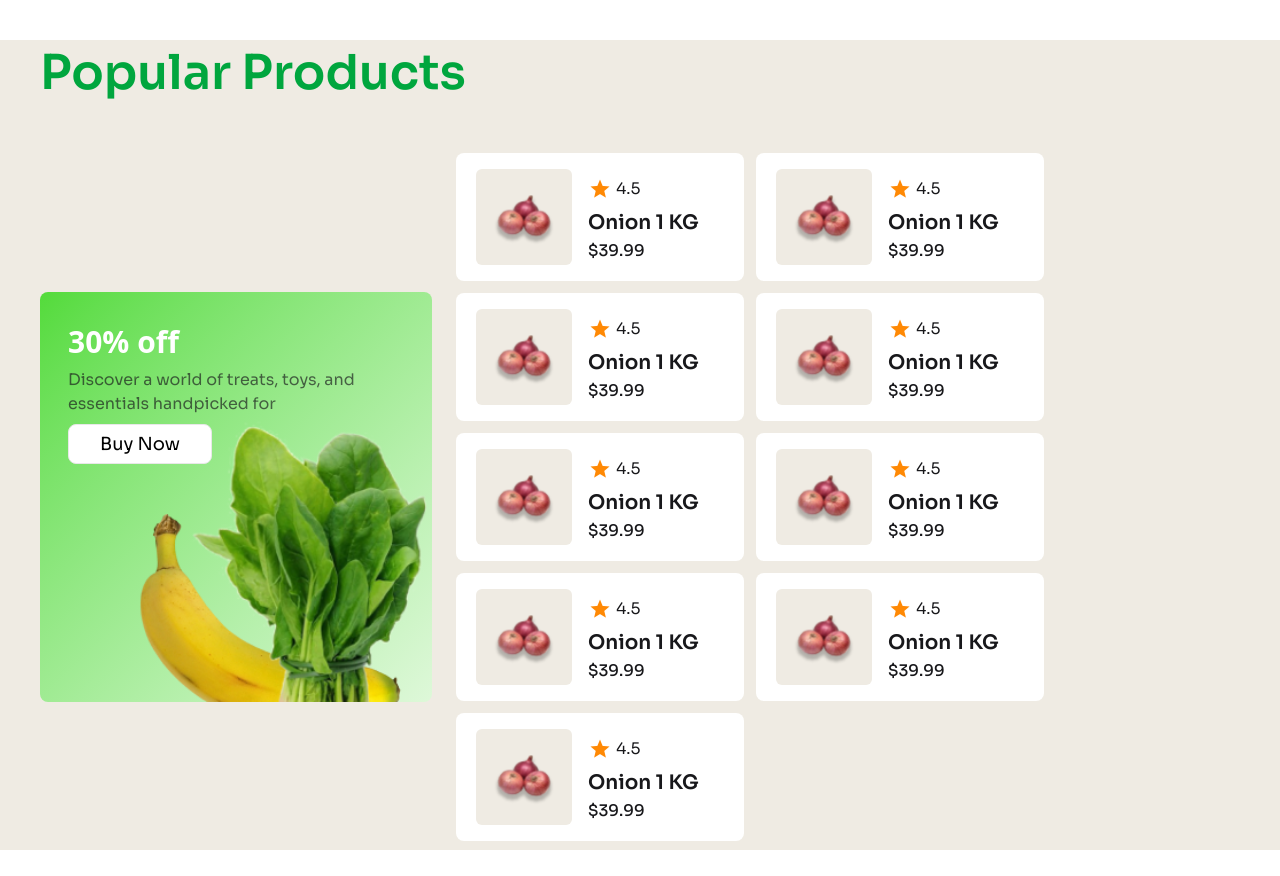
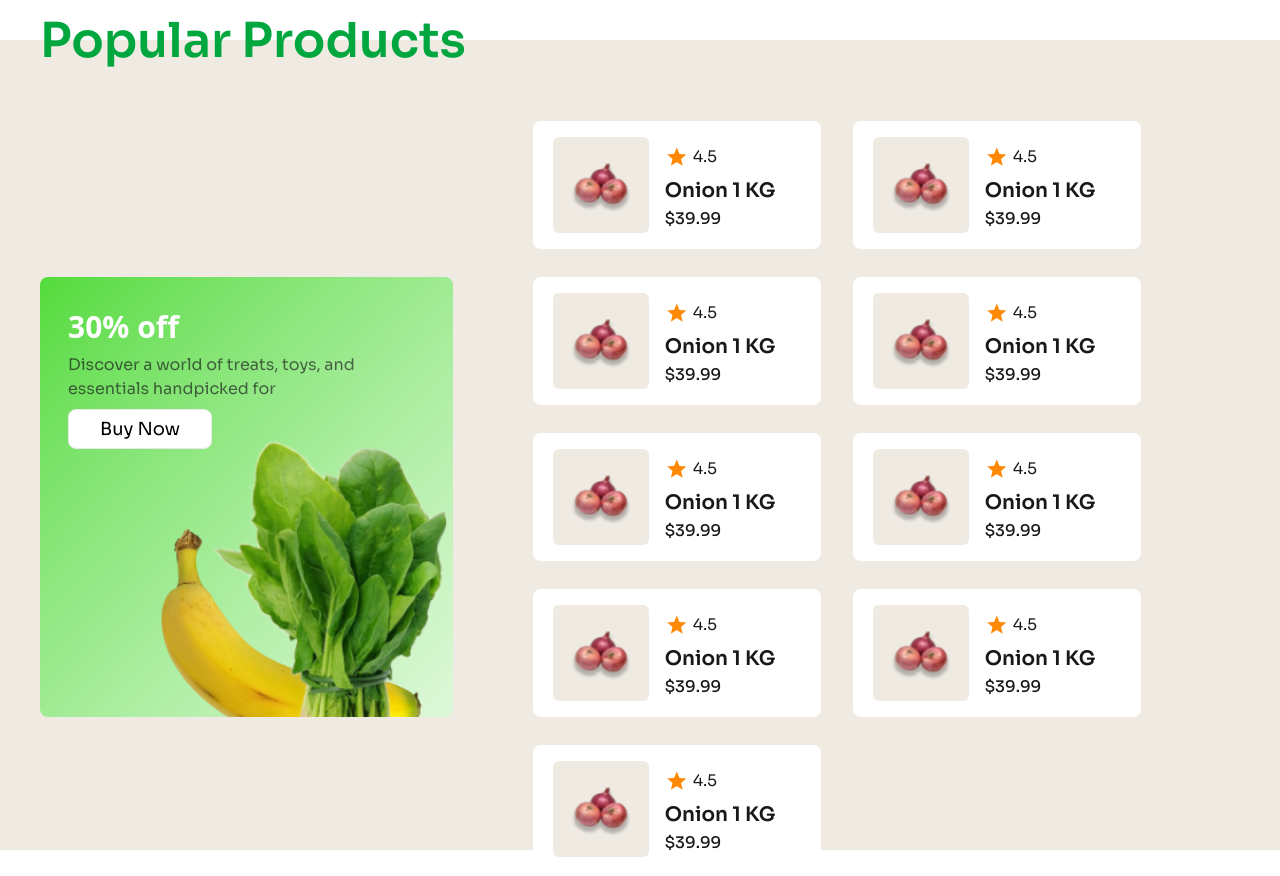
Before and after one commit to Mashruf-Ahmed55/assessment-03, a plain HTML site: page index.html in a window 1280 px wide. Shown: the part 1680-2556 px from the top of the page. Drawn offline with nearby package versions, Linux system fonts and the light colour scheme.

Commit message:
problem slove

```diff
--- a/index.html
+++ b/index.html
@@ -111,7 +111,7 @@
         <h1 class="text-green-600 text-2xl font-semibold lg:text-3xl">
           Services
         </h1>
-        <div class="flex flex-col gap-y-7 lg:flex-row lg:gap-x-7">
+        <div class="flex flex-col gap-y-7 lg:flex-row lg:justify-between">
           <!-- Card 1 -->
           <div
             class="min-w-[355px] h-[305px] lg:max-lg:max-w-[424px] lg:w-[424px] lg:h-[367px] bg-[#EFEBE3] lg:justify-center rounded-lg py-8 flex flex-col gap-y-4 items-center"
@@ -177,11 +177,11 @@
               Popular Products
             </h1>
             <div
-              class="flex flex-col gap-y-4 items-center justify-center lg:flex-row lg:gap-x-6"
+              class="flex flex-col gap-y-4 items-center justify-center lg:flex-row lg:gap-x-20"
             >
               <!-- Discount Card -->
               <div
-                class="w-[400px] h-[339px] lg:w-[600px] lg:h-[410px] relative bg-gradient-to-br from-[#53db3a] to-[#def8d9] rounded-lg overflow-hidden"
+                class="w-[400px] h-[339px] lg:w-[700px] lg:h-[440px] relative bg-gradient-to-br from-[#53db3a] to-[#def8d9] rounded-lg overflow-hidden"
               >
                 <div
                   class="flex flex-col justify-start items-start px-7 pt-8 gap-y-2"
@@ -207,7 +207,7 @@
               </div>
               <!-- product Card -->
               <div
-                class="w-full flex flex-wrap justify-center gap-4 lg:justify-start lg:items-start lg:gap-3"
+                class="w-full flex flex-wrap justify-center gap-4 lg:justify-start lg:items-start lg:gap-x-8 lg:gap-y-7"
               >
                 <div
                   class="w-48 h-20 flex lg:w-72 lg:h-32 p-3 justify-between lg:justify-start lg:pl-5 lg:gap-x-4 items-center bg-white rounded-lg"
```
